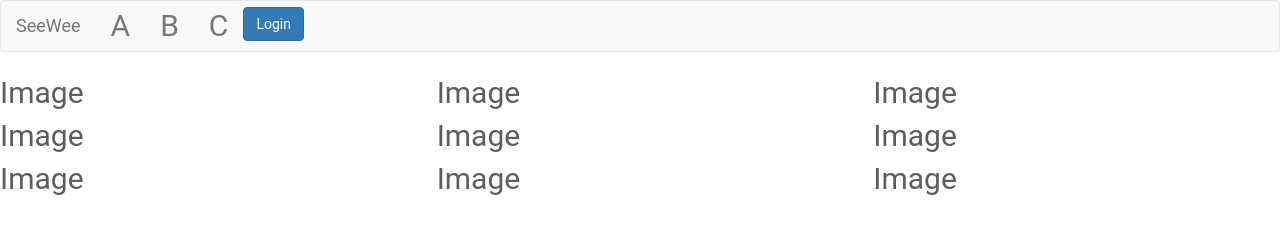
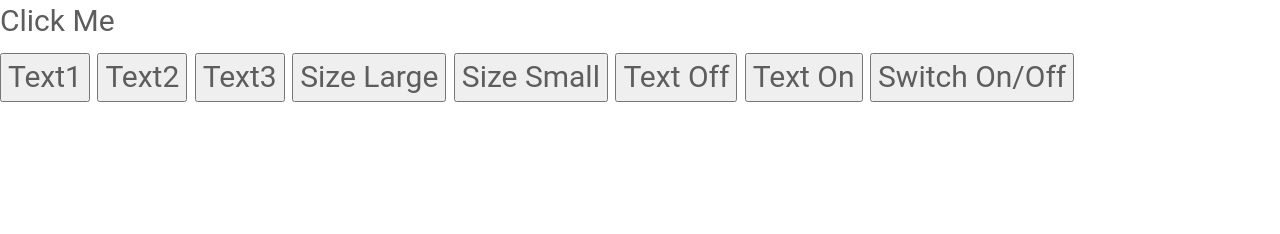
Before and after one commit to Tonyn125/Showcasing-Website, a website: page public/index.html in a window 1280 px wide. Drawn offline with nearby package versions, Linux system fonts and the light colour scheme.

Commit message:
js practise 1

```diff
--- a/public/index.html
+++ b/public/index.html
@@ -18,80 +18,51 @@
 </head>
 
 <body>
-  <!-- Nav Bar -->
-  <nav class="navbar navbar-default">
-    <div>
-      <div class="navbar-header">
-        <a class="navbar-brand" href="/">SeeWee</a>
-      </div>
-      <ul class="nav navbar-nav">
-        <li>
-          <a href="#">A</a>
-        </li>
-        <li>
-          <a href="#">B</a>
-        </li>
-        <li>
-          <a href="#">C</a>
-        </li>
-        <li>
-          <button type="button" class="btn btn-primary">Login</button>
-        </li>
-      </ul>
-    </div>
-  </nav>
-  <!-- Header -->
-  <div>
+  <p id="demo">
+    Click Me
+  </p>
+  <button type="button" onclick="document.getElementById('demo').innerHTML =
+    'Hello JavaScript!'">
+    Text1
+  </button>
+  <button type="button" onclick="document.getElementById('demo').innerHTML =
+   'Good bye Javascript'">Text2
+  </button>
+  <button type="button" onclick="document.getElementById('demo').innerHTML =
+    'test 3rd button'">Text3
+  </button>
+  <button type="button" onclick="document.getElementById('demo').style.fontSize
+   = '50px'">
+    Size Large
+  </button>
+  <button type="button" onclick="document.getElementById('demo').style.fontSize
+   = '30px'">
+    Size Small
+  </button>
+  <button type="button" onclick="document.getElementById('demo').style.display
+   = 'none'">
+    Text Off
+  </button>
+  <button type="button" onclick="document.getElementById('demo').style.display
+  = 'block'">
+    Text On
+  </button>
+  <button onclick= "function1()" >
+    Switch On/Off
+  </button>
 
-  </div>
-  <!-- Search Bar -->
-  <div>
-
-  </div>
-  <!-- Images -->
-  <!-- TODO Turn Into Javascript Pull From DB -->
-  <div class="images">
-    <div class="row">
-
-      <div class="col-sm-4">
-        Image
-      </div>
-      <div class="col-sm-4">
-        Image
-      </div>
-      <div class="col-sm-4">
-        Image
-      </div>
-    </div>
-    <div class="row">
-
-      <div class="col-sm-4">
-        Image
-      </div>
-      <div class="col-sm-4">
-        Image
-      </div>
-      <div class="col-sm-4">
-        Image
-      </div>
-    </div>
-    <div class="row">
-
-      <div class="col-sm-4">
-        Image
-      </div>
-      <div class="col-sm-4">
-        Image
-      </div>
-      <div class="col-sm-4">
-        Image
-      </div>
-    </div>
-  </div>
-  <!-- Footer -->
-  <div>
-
-  </div>
+  <script>
+    function function1(){
+      var x=document.getElementById('demo');
+      if (x.style.display === 'block') {
+        x.style.display = 'none'
+      } else if (x.style.display === 'none'){
+        x.style.display = 'block'
+      } else {
+        x.style.display = 'none'
+      }
+    }
+  </script>
 </body>
 
 </html>
```
